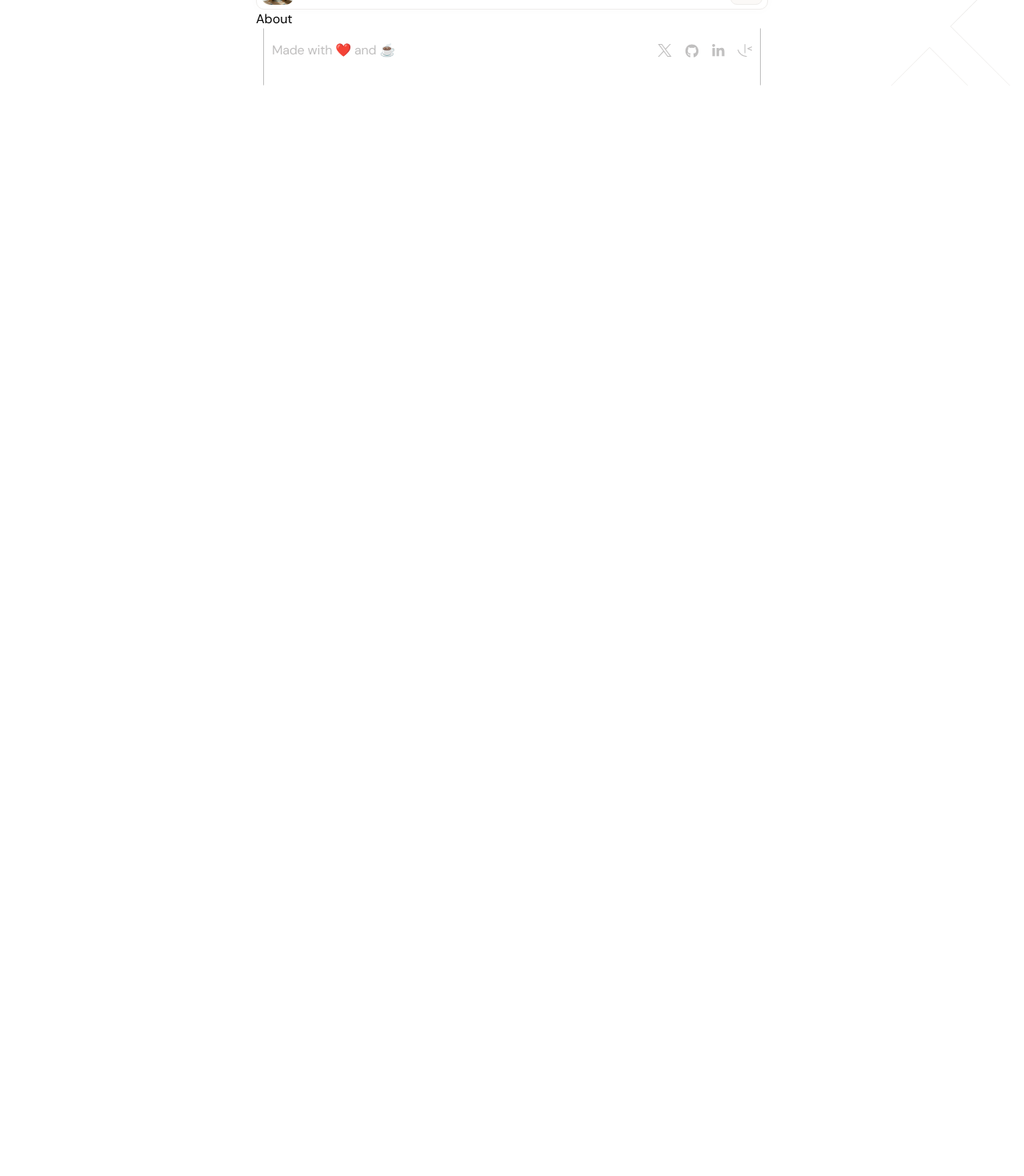
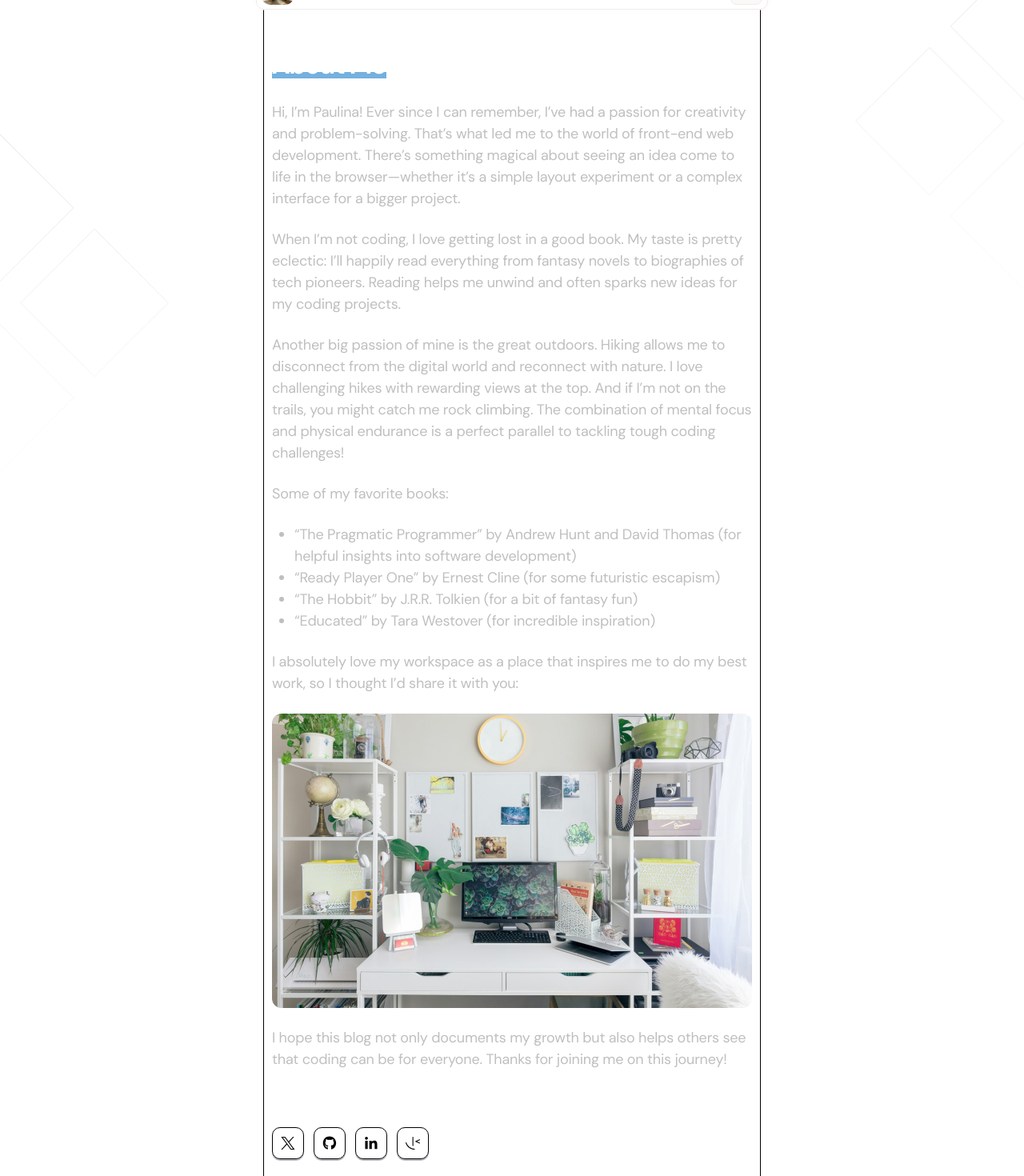
Before and after one commit to Shaimaa01/personal-blog, a React (Vite) app: page /About in a window 1280 px wide. Shown: the part 60-1530 px from the top of the page at 80% size. Before the commit the page ends 800 px from the top, so only its background shows below. Built offline with nearby package versions, Linux system fonts and the light colour scheme.

Commit message:
feat: add content and responsiveness to About page

```diff
--- a/src/pages/About.jsx
+++ b/src/pages/About.jsx
@@ -1,9 +1,92 @@
-import React from 'react'
+import { useEffect, useState } from "react";
+import workspaceLarge from "/public/assets/images/image-workspace-large.jpg";
+import workspaceSmall from "/public/assets/images/image-workspace-small.jpg";
+import SocialLinks from "../components/SocialLinks";
+function About() {
+  const [workspaceImage, setWorkSpaceImage] = useState();
 
-function About() {
+  useEffect(() => {
+    const handleResize = () => {
+      if (window.innerWidth > 640) {
+        setWorkSpaceImage(workspaceLarge);
+      } else {
+        setWorkSpaceImage(workspaceSmall);
+      }
+    };
+
+    handleResize();
+    window.addEventListener("resize", handleResize);
+
+    return () => {
+      window.removeEventListener("resize", handleResize);
+    };
+  }, []);
+
   return (
-    <div>About</div>
-  )
+    <main className="mx-[9px] px-[10px]   border  dark:border-Neutral-700 border-y-transparent dark:border-y-transparent ">
+      <div className="flex flex-col gap-[24px] border-b dark:border-Neutral-700 py-[48px] max-lg:py-[32px] max-sm:pb-[24px]">
+        <h1 className="text-Neutral-0 font-extrabold text-[32px] leading-[130%] tracking-[-0.5px] relative w-fit z-50">
+          About Me
+          <span className="w-full h-[8px] bg-Blue-700 absolute bottom-[5px] left-0 -z-1"></span>
+        </h1>
+        <section className="flex flex-col gap-[24px] text-Neutral-400 text-[18px] leading-[150%] tracking-[-0.2px]">
+          <p>
+            Hi, I’m Paulina! Ever since I can remember, I’ve had a passion for
+            creativity and problem-solving. That’s what led me to the world of
+            front-end web development. There’s something magical about seeing an
+            idea come to life in the browser—whether it’s a simple layout
+            experiment or a complex interface for a bigger project.
+          </p>
+          <p>
+            When I’m not coding, I love getting lost in a good book. My taste is
+            pretty eclectic: I’ll happily read everything from fantasy novels to
+            biographies of tech pioneers. Reading helps me unwind and often
+            sparks new ideas for my coding projects.
+          </p>
+          <p>
+            Another big passion of mine is the great outdoors. Hiking allows me
+            to disconnect from the digital world and reconnect with nature. I
+            love challenging hikes with rewarding views at the top. And if I’m
+            not on the trails, you might catch me rock climbing. The combination
+            of mental focus and physical endurance is a perfect parallel to
+            tackling tough coding challenges!
+          </p>
+          <p>Some of my favorite books:</p>
+          <ul className="list-disc ps-7">
+            <li>
+              “The Pragmatic Programmer” by Andrew Hunt and David Thomas (for
+              helpful insights into software development)
+            </li>
+            <li>
+              “Ready Player One” by Ernest Cline (for some futuristic escapism)
+            </li>
+            <li> “The Hobbit” by J.R.R. Tolkien (for a bit of fantasy fun)</li>
+            <li> “Educated” by Tara Westover (for incredible inspiration)</li>
+          </ul>
+          <p>
+            I absolutely love my workspace as a place that inspires me to do my
+            best work, so I thought I’d share it with you:
+          </p>
+          <img
+            src={workspaceImage}
+            alt="work space image"
+            className="rounded-[12px]"
+          />
+          <p>
+            I hope this blog not only documents my growth but also helps others
+            see that coding can be for everyone. Thanks for joining me on this
+            journey!
+          </p>
+        </section>
+        <section className="flex flex-col gap-[16px]">
+          <h2 className="text-Neutral-0 font-semibold text-[24px] leading-[130%] tracking-[-0.5px]">
+            Follow me
+          </h2>
+          <SocialLinks />
+        </section>
+      </div>
+    </main>
+  );
 }
 
-export default About
+export default About;
```
